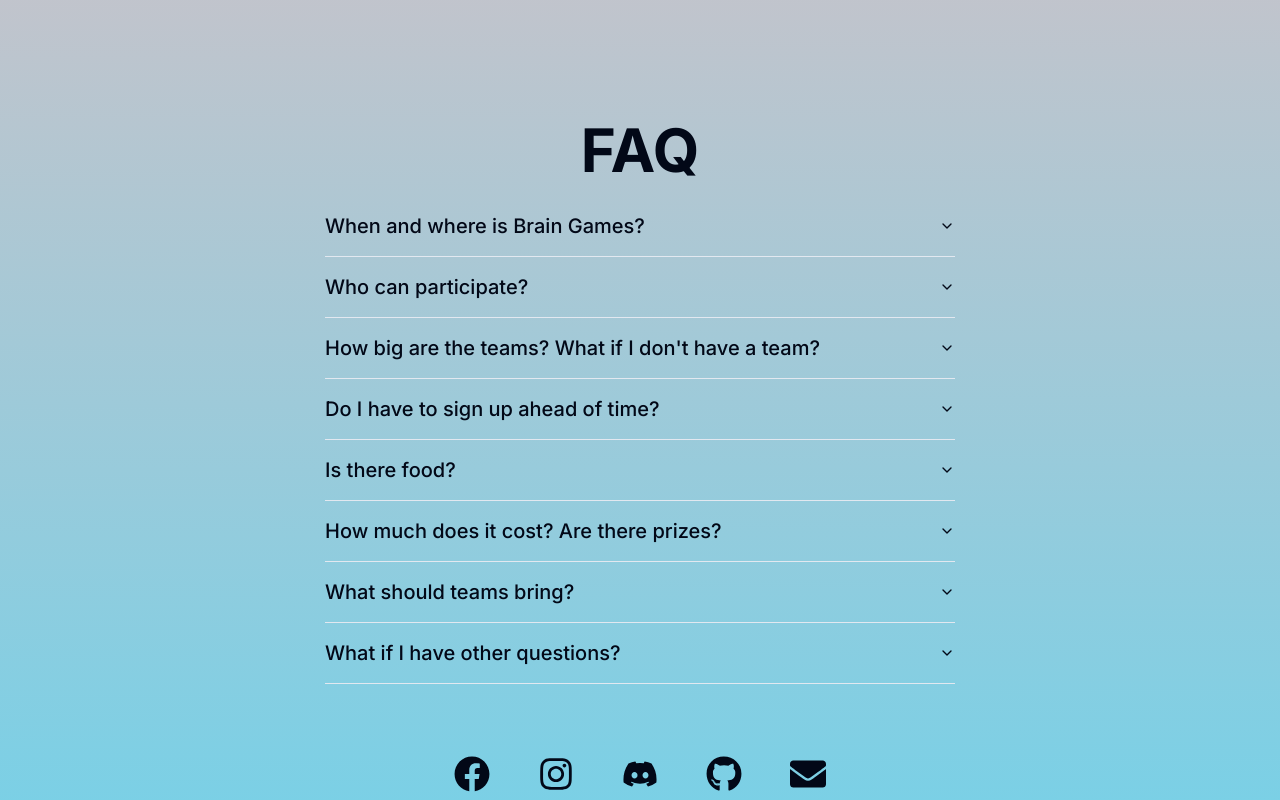
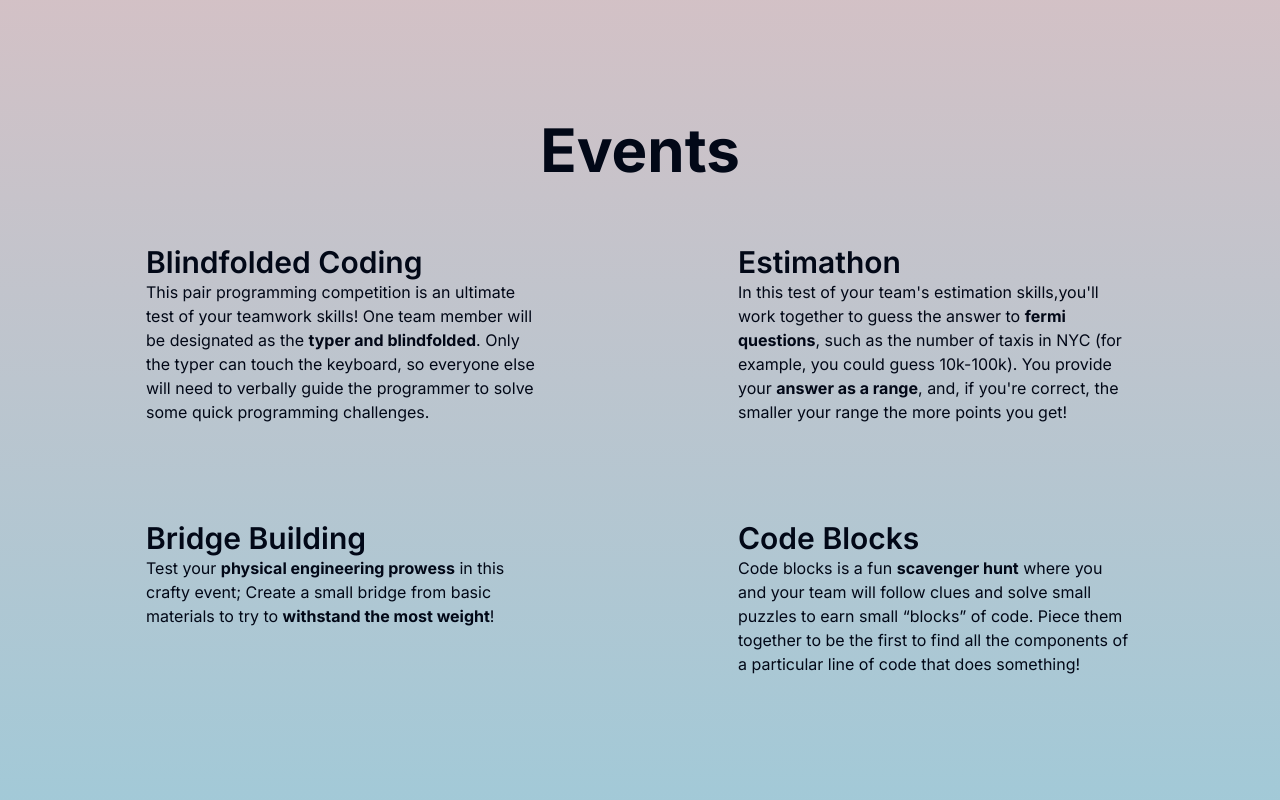
Before and after one commit to icssc/brain-games-2024, a Next.js app: page / in a window 1280 px wide. Shown: the part 680-1480 px from the top of the page. Built offline with nearby package versions, Linux system fonts and the light colour scheme.

Commit message:
feat: create events page

```diff
--- a/src/app/page.tsx
+++ b/src/app/page.tsx
@@ -1,3 +1,4 @@
+import Events from "@/components/Events";
 import Faq from "@/components/Faq";
 import Hero from "@/components/Hero";
 
@@ -5,6 +6,7 @@ export default function Home() {
     return (
         <main className="wrapper flex flex-col flex-center">
             <Hero />
+            <Events />
             <Faq />
         </main>
     );
--- /dev/null
+++ b/src/components/Events.tsx
@@ -0,0 +1,75 @@
+import React from "react";
+
+const Events = () => {
+    return (
+        <div className="flex-center flex-col gap-y-16 mb-32">
+            <h2 className="text-6xl font-bold text-center">Events</h2>
+
+            <div className="grid grid-cols-1 lg:grid-cols-2 my-auto gap-y-8 md:gap-y-16 lg:gap-x-16 lg:gap-y-24">
+                <div className="gap-y-2 flex flex-col text-left">
+                    <div className="w-[75%] mx-auto lg:ml-auto">
+                        <h2 className="text-2xl md:text-3xl font-semibold">
+                            Blindfolded Coding
+                        </h2>
+                        <p className="text-sm md:text-base">
+                            This pair programming competition is an ultimate
+                            test of your teamwork skills! One team member will
+                            be designated as the <b>typer and blindfolded</b>.
+                            Only the typer can touch the keyboard, so everyone
+                            else will need to verbally guide the programmer to
+                            solve some quick programming challenges.
+                        </p>
+                    </div>
+                </div>
+
+                <div className="gap-y-2 flex flex-col text-left">
+                    <div className="w-[75%] mx-auto">
+                        <h2 className="text-2xl md:text-3xl font-semibold">
+                            Estimathon
+                        </h2>
+                        <p className="text-sm md:text-base">
+                            In this test of your {"team's"} estimation skills,
+                            {"you'll"} work together to guess the answer to{" "}
+                            <b>fermi questions</b>, such as the number of taxis
+                            in NYC (for example, you could guess 10k-100k). You
+                            provide your <b>answer as a range</b>, and, if{" "}
+                            {"you're"} correct, the smaller your range the more
+                            points you get!
+                        </p>
+                    </div>
+                </div>
+
+                <div className="gap-y-2 flex flex-col text-left">
+                    <div className="w-[75%] mx-auto lg:ml-auto">
+                        <h2 className="text-2xl md:text-3xl font-semibold">
+                            Bridge Building
+                        </h2>
+                        <p className="text-sm md:text-base">
+                            Test your <b>physical engineering prowess</b> in
+                            this crafty event; Create a small bridge from basic
+                            materials to try to <b>withstand the most weight</b>
+                            !
+                        </p>
+                    </div>
+                </div>
+
+                <div className="gap-y-2 flex flex-col text-left">
+                    <div className="w-[75%] mx-auto">
+                        <h2 className="text-2xl md:text-3xl font-semibold">
+                            Code Blocks
+                        </h2>
+                        <p className="text-sm md:text-base">
+                            Code blocks is a fun <b>scavenger hunt</b> where you
+                            and your team will follow clues and solve small
+                            puzzles to earn small “blocks” of code. Piece them
+                            together to be the first to find all the components
+                            of a particular line of code that does something!
+                        </p>
+                    </div>
+                </div>
+            </div>
+        </div>
+    );
+};
+
+export default Events;
```
